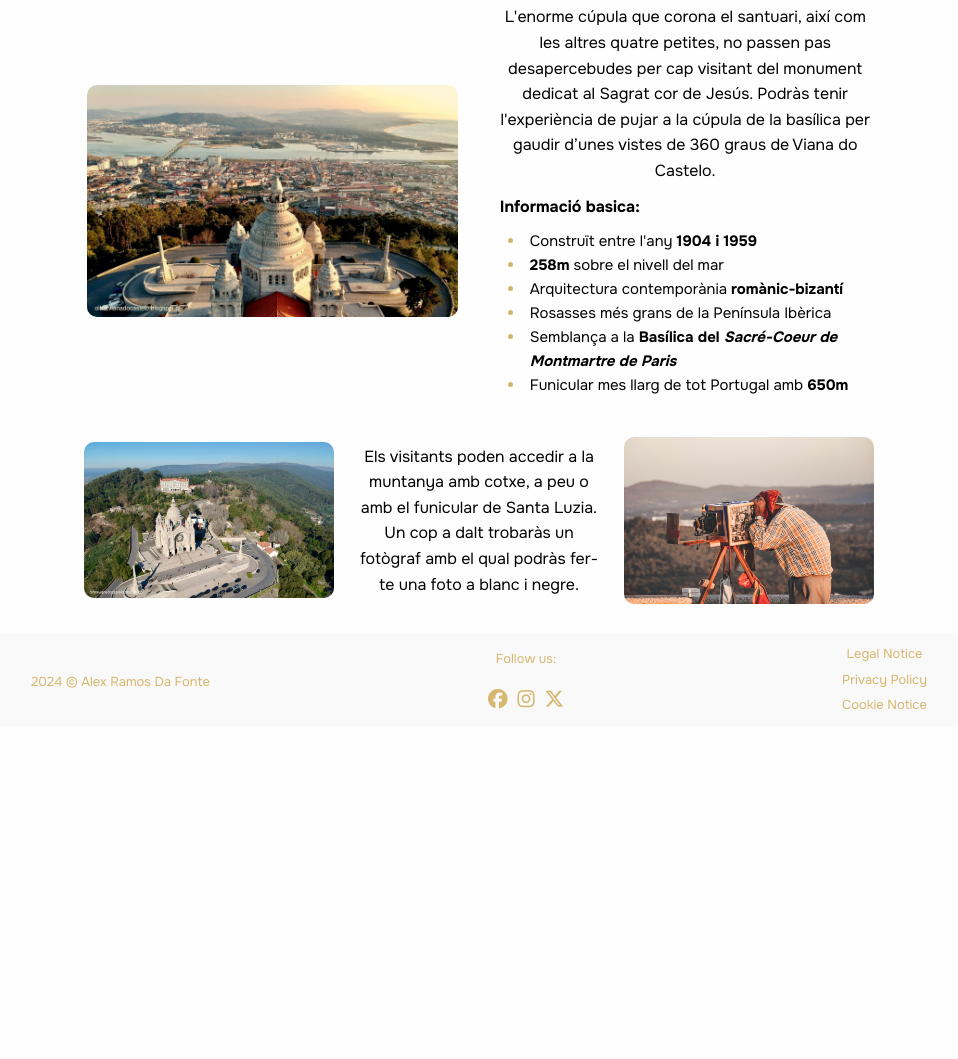
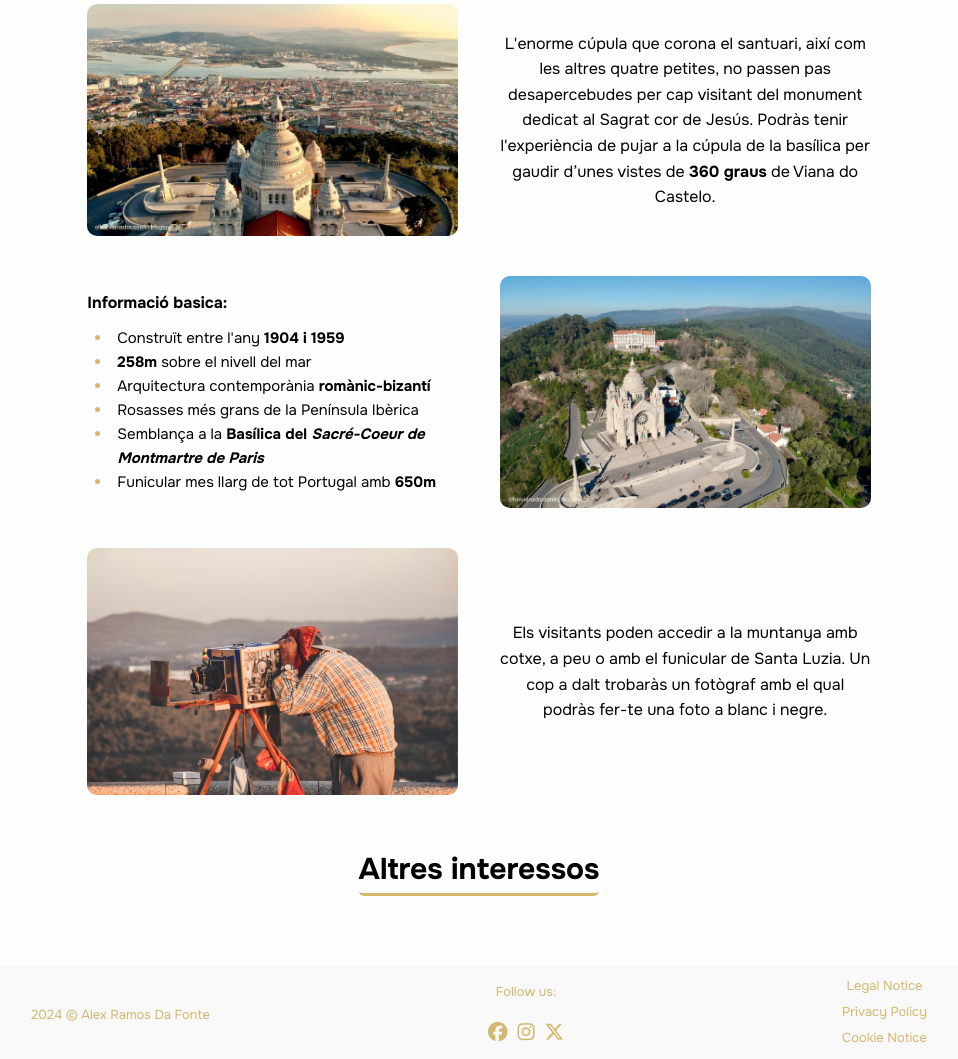
Before and after one commit to AlexFonte/EINES-I-HTML-CSS-PAC-1, a website built with Parcel: page src/detall.html in a window 1280 px wide. Shown: the part 805-1864 px from the top of the page, without its empty margins (161-1119 px from the left). Before the commit the page ends 1531 px from the top, so only its background shows below. Built offline with nearby package versions, Linux system fonts and the light colour scheme; a web font is replaced by a local one.

Commit message:
fix images detall.html add list
Signed-off-by: Alex Fonte <aramosdf@gmail.com>

```diff
--- a/src/css/style.css
+++ b/src/css/style.css
@@ -534,7 +534,6 @@ nav a {
 }
 
 .info.list {
-    width: 100%;
     text-align: left;
 }
 
@@ -674,6 +673,10 @@ nav a {
     .article-detail-tree .info {
         width: 100%;
     }
+
+    .article-detail-two.flex-col-reverse{
+        flex-direction: column-reverse;
+    }
 }
 
 @media (601px <= width < 992px) {
@@ -789,6 +792,10 @@ nav a {
     .article-detail-tree .info {
         width: 100%;
     }
+
+    .article-detail-two.flex-col-reverse{
+        flex-direction: column-reverse;
+    }
 }
 
 @media (min-width: 992px) {
--- a/src/detall.html
+++ b/src/detall.html
@@ -35,6 +35,7 @@
             <h1 class="arizonia">Santuari de Santa Luzia:</h1>
         </div>
     </section>
+
     <section class="content-section">
         <div class="container-section">
             <div>
@@ -56,18 +57,21 @@
                     <img class="img-card hvr-grow" src="img/santa-luzia-4.jpg" alt="Viana"
                          width="600" height="400">
                 </article>
-
-                <article class="article-detail-two">
+                <article class="article-detail-two flex-col-reverse">
                     <img class="img-card hvr-grow" src="img/viana.jpg" alt="Viana"
                          width="600" height="400">
-                    <div class="info p-two">
-                        <p class="">L'enorme cúpula que corona el santuari, així com les altres quatre petites, no
+                    <div class="info">
+                        <p>L'enorme cúpula que corona el santuari, així com les altres quatre petites, no
                             passen pas desapercebudes per cap visitant del monument dedicat al Sagrat cor de Jesús.
                             Podràs tenir
-                            l'experiència de pujar a la cúpula de la basílica per gaudir d’unes vistes de 360 graus de
+                            l'experiència de pujar a la cúpula de la basílica per gaudir d’unes vistes de <strong>360 graus</strong> de
                             Viana
                             do Castelo.
                         </p>
+                    </div>
+                </article>
+
+                <article class="article-detail-two">
                     <div class="info list">
                         <p><strong>Informació basica:</strong></p>
                         <ul>
@@ -91,26 +95,34 @@
                             </li>
                         </ul>
                     </div>
-                    </div>
-                </article>
-
-                <article class="article-detail-tree">
                     <img class="img-card hvr-grow" src="img/santa-luzia-5.jpg"
                          alt="Home amb una camara de fotos antigua"
                          width="600" height="400">
-
+                </article>
+                <article class="article-detail-two flex-col-reverse">
+                    <img class="img-card hvr-grow" src="img/hombre-camara.jpg"
+                         alt="Home amb una camara de fotos antigua"
+                         width="600" height="400">
                     <div class="info">
                         <p>Els visitants poden accedir a la muntanya amb cotxe, a peu o amb el funicular de Santa
                             Luzia. Un cop a dalt trobaràs un fotògraf amb el qual podràs fer-te una foto a blanc i
                             negre.</p>
                     </div>
 
-                    <img class="img-card hvr-grow" src="img/hombre-camara.jpg"
-                         alt="Home amb una camara de fotos antigua"
-                         width="600" height="400">
                 </article>
             </div>
+        </div>
+    </section>
 
+    <section class="content-section">
+        <div class="container-section">
+            <div>
+                <h2 class="">Altres interessos</h2>
+            </div>
+
+            <div class="content-box-detail">
+
+            </div>
         </div>
     </section>
 </main>
```
Lines whose indentation alone changed are shown as unchanged.
